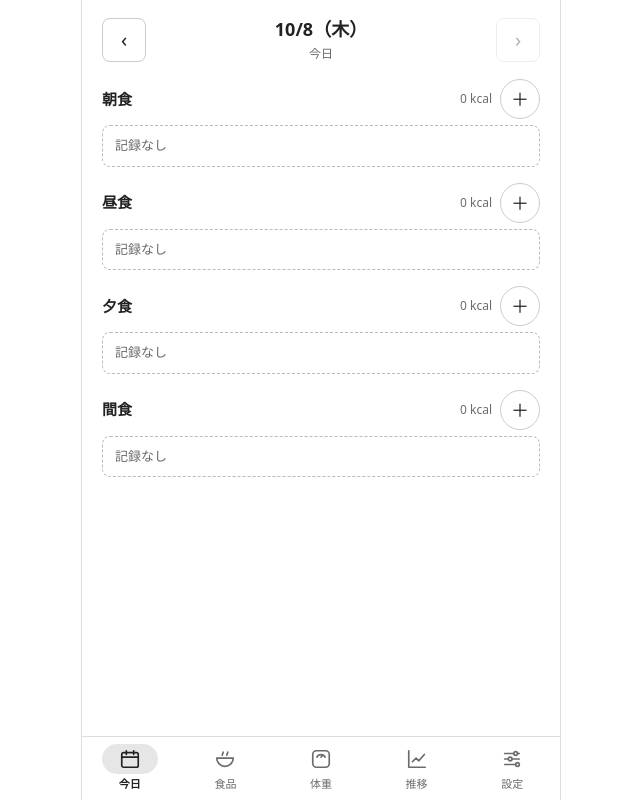
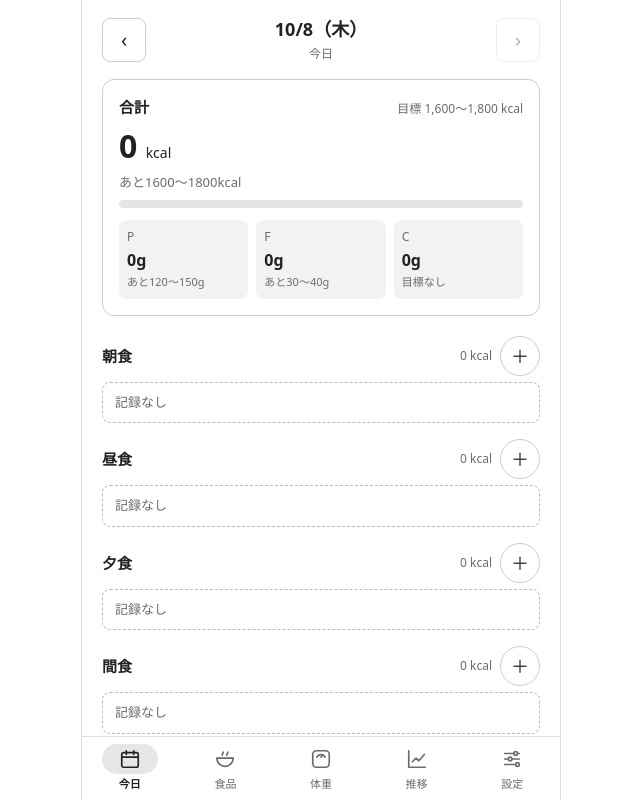
Before and after one commit to yusuketoyoda0716-hash/body-log, a React (Vite) app: page / in a window 1280 px wide. Shown: the whole page, without its empty margins (319-959 px from the left). Built offline with nearby package versions, Linux system fonts and the light colour scheme.

Commit message:
今日画面：合計・目標との差分表示、記録の削除

```diff
--- /dev/null
+++ b/src/components/SummaryCard.module.css
@@ -0,0 +1,91 @@
+.card {
+  display: flex;
+  flex-direction: column;
+  gap: 8px;
+  margin-bottom: 20px;
+  padding: 16px;
+  border: 1px solid #cccccc;
+  border-radius: 12px;
+}
+
+.head {
+  display: flex;
+  align-items: baseline;
+  justify-content: space-between;
+  gap: 8px;
+}
+
+.title {
+  margin: 0;
+  font-size: 15px;
+}
+
+.goal {
+  font-size: 12px;
+  color: var(--color-muted);
+}
+
+.kcal {
+  margin: 0;
+  font-size: 32px;
+  font-weight: 700;
+  line-height: 1.2;
+}
+
+.unit {
+  font-size: 14px;
+  font-weight: 400;
+}
+
+.note {
+  margin: 0;
+  font-size: 13px;
+  color: var(--color-muted);
+}
+
+.bar {
+  height: 8px;
+  border-radius: 4px;
+  background: #e5e5e5;
+  overflow: hidden;
+}
+
+.fill {
+  height: 100%;
+  border-radius: 4px;
+  background: var(--color-primary);
+}
+
+.over {
+  background: #b42318;
+}
+
+.tiles {
+  display: grid;
+  grid-template-columns: repeat(3, minmax(0, 1fr));
+  gap: 8px;
+  margin-top: 4px;
+}
+
+.tile {
+  display: flex;
+  flex-direction: column;
+  gap: 2px;
+  padding: 8px;
+  border-radius: 8px;
+  background: var(--color-surface);
+}
+
+.tileLabel {
+  font-size: 12px;
+  color: var(--color-muted);
+}
+
+.tileValue {
+  font-weight: 700;
+}
+
+.tileNote {
+  font-size: 11px;
+  color: var(--color-muted);
+}
--- /dev/null
+++ b/src/components/SummaryCard.tsx
@@ -0,0 +1,55 @@
+import type { Goals, Nutrients } from '../types';
+import { describeRange } from '../utils/nutrition';
+import styles from './SummaryCard.module.css';
+
+type Props = {
+  totals: Nutrients;
+  goals: Goals;
+};
+
+export function SummaryCard({ totals, goals }: Props) {
+  // バーは目標の上限を100%として、それ以上は伸ばさない
+  const kcalRatio = Math.min(totals.kcal / goals.kcal.max, 1);
+  const isOver = totals.kcal > goals.kcal.max;
+
+  const tiles = [
+    { label: 'P', value: totals.protein, note: describeRange(totals.protein, goals.protein, 'g') },
+    { label: 'F', value: totals.fat, note: describeRange(totals.fat, goals.fat, 'g') },
+    { label: 'C', value: totals.carbs, note: '目標なし' },
+  ];
+
+  return (
+    <section className={styles.card} aria-labelledby="summary-title">
+      <div className={styles.head}>
+        <h2 id="summary-title" className={styles.title}>
+          合計
+        </h2>
+        <span className={styles.goal}>
+          目標 {goals.kcal.min.toLocaleString()}〜{goals.kcal.max.toLocaleString()} kcal
+        </span>
+      </div>
+
+      <p className={styles.kcal}>
+        {Math.round(totals.kcal).toLocaleString()} <span className={styles.unit}>kcal</span>
+      </p>
+      <p className={styles.note}>{describeRange(totals.kcal, goals.kcal, 'kcal', 0)}</p>
+
+      <div className={styles.bar} aria-hidden="true">
+        <div
+          className={isOver ? `${styles.fill} ${styles.over}` : styles.fill}
+          style={{ width: `${kcalRatio * 100}%` }}
+        />
+      </div>
+
+      <div className={styles.tiles}>
+        {tiles.map((tile) => (
+          <div key={tile.label} className={styles.tile}>
+            <span className={styles.tileLabel}>{tile.label}</span>
+            <span className={styles.tileValue}>{tile.value}g</span>
+            <span className={styles.tileNote}>{tile.note}</span>
+          </div>
+        ))}
+      </div>
+    </section>
+  );
+}
--- a/src/pages/TodayPage.module.css
+++ b/src/pages/TodayPage.module.css
@@ -114,9 +114,10 @@
 
 .entry {
   display: flex;
+  align-items: center;
   justify-content: space-between;
   gap: 12px;
-  padding: 10px 12px;
+  padding: 2px 4px 2px 12px;
   font-size: 14px;
 }
 
@@ -132,3 +133,27 @@
   white-space: nowrap;
   color: var(--color-muted);
 }
+
+.entryRight {
+  display: flex;
+  align-items: center;
+  gap: 2px;
+}
+
+.deleteButton {
+  display: flex;
+  align-items: center;
+  justify-content: center;
+  width: 40px;
+  height: 40px;
+  border: none;
+  border-radius: 8px;
+  background: none;
+  color: var(--color-muted);
+  cursor: pointer;
+}
+
+.deleteButton:hover {
+  background: var(--color-surface);
+  color: #b42318;
+}
--- a/src/pages/TodayPage.tsx
+++ b/src/pages/TodayPage.tsx
@@ -1,25 +1,31 @@
 import { useEffect, useState } from 'react';
 import { useSearchParams } from 'react-router';
-import { MealEntryDialog } from '../components/MealEntryDialog'; // ★
+import { MealEntryDialog } from '../components/MealEntryDialog';
+import { SummaryCard } from '../components/SummaryCard';
 import { MEAL_TYPES } from '../constants/meals';
 import { useRepository } from '../repositories/repositoryContext';
-import type { Food, MealEntry, MealType } from '../types'; // ★
+import type { Food, Goals, MealEntry, MealType } from '../types';
 import { addDays, formatDateLabel, isDateString, today } from '../utils/date';
+import { sumNutrients } from '../utils/nutrition';
 import styles from './TodayPage.module.css';
 
 export function TodayPage() {
   const repository = useRepository();
 
+  // 表示中の日付は URL（?date=2026-10-07）で持つ。なければ今日
   const [searchParams, setSearchParams] = useSearchParams();
   const todayString = today();
   const param = searchParams.get('date');
   const date = param && isDateString(param) ? param : todayString;
   const isToday = date === todayString;
 
+  // 読み込んだ記録を「どの日付の分か」とセットで持つ
   const [loaded, setLoaded] = useState<{ date: string; entries: MealEntry[] } | null>(null);
-  const [foods, setFoods] = useState<Food[]>([]); // ★ ダイアログで選ぶ食品
-  const [addingMeal, setAddingMeal] = useState<MealType | null>(null); // ★ どの区分に追加中か
+  const [foods, setFoods] = useState<Food[]>([]);
+  const [addingMeal, setAddingMeal] = useState<MealType | null>(null);
+  const [goals, setGoals] = useState<Goals | null>(null);
 
+  // その日の記録を読み込む
   useEffect(() => {
     let ignore = false;
     repository.getEntriesByDate(date).then((entries) => {
@@ -30,23 +36,38 @@ export function TodayPage() {
     };
   }, [repository, date]);
 
-  // ★ 登録食品を読み込む
+  // 登録食品を読み込む
   useEffect(() => {
     repository.getFoods().then(setFoods);
   }, [repository]);
 
+  // 目標を読み込む
+  useEffect(() => {
+    repository.getGoals().then(setGoals);
+  }, [repository]);
+
+  // 表示中の日付の分が読み込めていなければ「読み込み中」
   const entries = loaded?.date === date ? loaded.entries : null;
 
   function changeDate(next: string) {
     setSearchParams(next === todayString ? {} : { date: next });
   }
 
-  // ★ 追加 → その日の記録を読み直す → ダイアログを閉じる
+  // 追加 → その日の記録を読み直す → ダイアログを閉じる
   async function handleAddEntry(entry: MealEntry) {
     await repository.saveEntry(entry);
     const nextEntries = await repository.getEntriesByDate(entry.date);
     setLoaded({ date: entry.date, entries: nextEntries });
     setAddingMeal(null);
+  }
+
+  // 削除（確認してから）→ その日の記録を読み直す
+  async function handleDeleteEntry(entry: MealEntry) {
+    const label = `${entry.foodName} ${entry.amount}${entry.unit}`;
+    if (!window.confirm(`「${label}」を削除しますか？`)) return;
+    await repository.deleteEntry(entry.id);
+    const nextEntries = await repository.getEntriesByDate(entry.date);
+    setLoaded({ date: entry.date, entries: nextEntries });
   }
 
   const addingLabel = MEAL_TYPES.find((m) => m.type === addingMeal)?.label ?? '';
@@ -85,6 +106,8 @@ export function TodayPage() {
         </button>
       </div>
 
+      {entries && goals && <SummaryCard totals={sumNutrients(entries)} goals={goals} />}
+
       {entries === null ? (
         <p className={styles.empty}>読み込み中…</p>
       ) : (
@@ -97,7 +120,6 @@ export function TodayPage() {
               <section key={type} className={styles.meal}>
                 <div className={styles.mealHeader}>
                   <h2 className={styles.mealTitle}>{label}</h2>
-                  {/* ★ kcal の横に追加ボタン */}
                   <div className={styles.mealActions}>
                     <span className={styles.mealKcal}>{Math.round(kcal)} kcal</span>
                     <button
@@ -121,7 +143,28 @@ export function TodayPage() {
                           {entry.foodName} {entry.amount}
                           {entry.unit}
                         </span>
-                        <span className={styles.entryKcal}>{Math.round(entry.kcal)} kcal</span>
+                        <span className={styles.entryRight}>
+                          <span className={styles.entryKcal}>{Math.round(entry.kcal)} kcal</span>
+                          <button
+                            type="button"
+                            className={styles.deleteButton}
+                            aria-label={`${entry.foodName}を削除`}
+                            onClick={() => handleDeleteEntry(entry)}
+                          >
+                            <svg
+                              width="16"
+                              height="16"
+                              viewBox="0 0 24 24"
+                              fill="none"
+                              stroke="currentColor"
+                              strokeWidth="2"
+                              strokeLinecap="round"
+                              aria-hidden="true"
+                            >
+                              <path d="M6 6l12 12M18 6L6 18" />
+                            </svg>
+                          </button>
+                        </span>
                       </li>
                     ))}
                   </ul>
@@ -132,7 +175,6 @@ export function TodayPage() {
         </div>
       )}
 
-      {/* ★ 追加ダイアログ */}
       {addingMeal && (
         <MealEntryDialog
           date={date}
--- a/src/utils/nutrition.ts
+++ b/src/utils/nutrition.ts
@@ -1,4 +1,4 @@
-import type { Food, Nutrients } from '../types';
+import type { Food, Nutrients, Range } from '../types';
 
 // 小数第1位で四捨五入
 const round1 = (n: number) => Math.round(n * 10) / 10;
@@ -13,3 +13,34 @@ export function calcNutrients(food: Food, amount: number): Nutrients {
     carbs: round1(food.carbs * ratio),
   };
 }
+
+// 複数の記録の栄養素を合計する
+export function sumNutrients(items: Nutrients[]): Nutrients {
+  const total = items.reduce(
+    (sum, item) => ({
+      kcal: sum.kcal + item.kcal,
+      protein: sum.protein + item.protein,
+      fat: sum.fat + item.fat,
+      carbs: sum.carbs + item.carbs,
+    }),
+    { kcal: 0, protein: 0, fat: 0, carbs: 0 },
+  );
+  return {
+    kcal: round1(total.kcal),
+    protein: round1(total.protein),
+    fat: round1(total.fat),
+    carbs: round1(total.carbs),
+  };
+}
+
+// 目標の範囲と比べた状態を文章にする（digits = 小数の桁数）
+export function describeRange(value: number, range: Range, unit: string, digits = 1): string {
+  const format = (n: number) => String(Number(n.toFixed(digits)));
+  if (value < range.min) {
+    return `あと${format(range.min - value)}〜${format(range.max - value)}${unit}`;
+  }
+  if (value > range.max) {
+    return `${format(value - range.max)}${unit}オーバー`;
+  }
+  return '目標内';
+}
```
